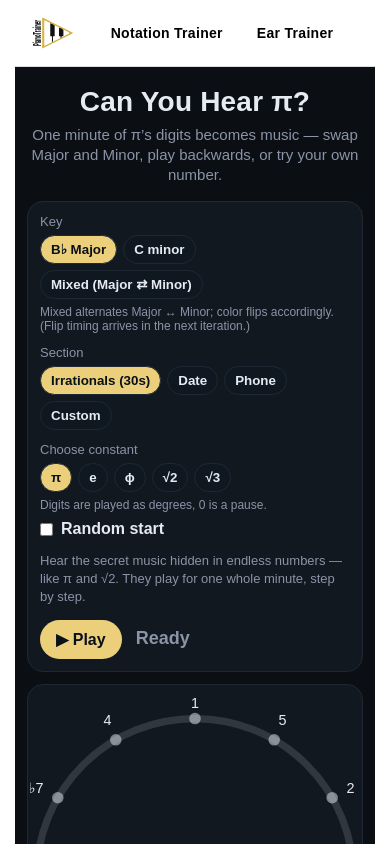
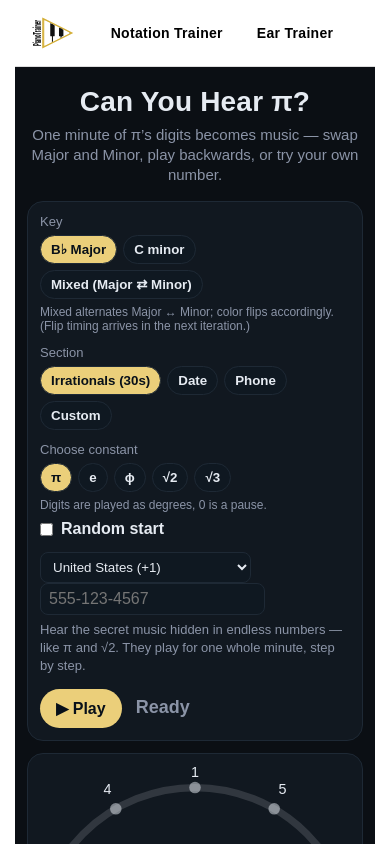
Before and after one commit to andreyeremichev/pianotrainer, a Next.js app: page /learn/numbers-circle in a window 390 px wide. Shown: the top 844 px of the page. Built offline with nearby package versions, Linux system fonts and the light colour scheme; a web font is replaced by a local one.

Commit message:
feat: expand phone section in numbers-circle with full region support and CC handling

```diff
--- a/app/(site)/learn/numbers-circle/page.tsx
+++ b/app/(site)/learn/numbers-circle/page.tsx
@@ -325,7 +325,7 @@ const helperText = useMemo(() => {
   const [irrRandom, setIrrRandom] = useState(false);
   const [dateFmt, setDateFmt] = useState<"DD-MM-YYYY"|"YYYY-MM-DD"|"MM-DD-YYYY">("DD-MM-YYYY");
   const [dateVal, setDateVal] = useState<string>("");
-  const [phoneRegion, setPhoneRegion] = useState<"US"|"UK">("US");
+  const [phoneRegion, setPhoneRegion] = useState<Region>("US");
   const [phoneVal, setPhoneVal] = useState<string>("");
   const [customVal, setCustomVal] = useState<string>("");
 
@@ -548,26 +548,74 @@ function formatDateInput(raw: string, fmt: "DD-MM-YYYY"|"YYYY-MM-DD"|"MM-DD-YYYY
 }
 
 
-// --- Phone formatting helpers ---
-function formatUSPhone(raw: string): string {
-  const d = raw.replace(/\D+/g, "").slice(0, 10); // US 10 digits
-  const a = d.slice(0,3), b = d.slice(3,6), c = d.slice(6,10);
-  if (d.length <= 3) return a;
-  if (d.length <= 6) return `${a}-${b}`;
-  return `${a}-${b}-${c}`;
+// ===== Phone formatting (numbers-circle style, region map) =====
+
+// digits-only → dashed groups
+function formatByGroups(raw: string, total: number, groups: number[]): string {
+  const d = raw.replace(/\D+/g, "").slice(0, total);
+  if (d.length === 0) return "";
+  let out = "", i = 0;
+  for (let gi = 0; gi < groups.length; gi++) {
+    if (i >= d.length) break;
+    const n = groups[gi];
+    const part = d.slice(i, i + n);
+    out += (out ? "-" : "") + part;
+    i += n;
+  }
+  // If still typing, show what we have (natural UX)
+  return out || d;
 }
 
-function formatUKPhone(raw: string): string {
-  // MVP: group as 5-3-3 for common 11-digit mobiles (07xxx-xxx-xxx)
-  const d = raw.replace(/\D+/g, "").slice(0, 11);
-  const a = d.slice(0,5), b = d.slice(5,8), c = d.slice(8,11);
-  if (d.length <= 5) return a;
-  if (d.length <= 8) return `${a}-${b}`;
-  return `${a}-${b}-${c}`;
-}
+type Region =
+  | "US" | "CA"               // North America
+  | "UK" | "IE" | "MT"        // Europe (EN)
+  | "AU" | "NZ" | "FJ" | "PG" // Oceania
+  | "ZA" | "NG" | "GH" | "KE" | "UG" // Africa
+  | "IN" | "SG" | "PK" | "PH"        // Asia
+  | "EU";                     // Generic EU
 
-function formatPhoneInput(raw: string, region: "US"|"UK"): string {
-  return region === "US" ? formatUSPhone(raw) : formatUKPhone(raw);
+// Per-region required digits, local formatter, placeholder, and CC digits (for playback if you include it)
+const REGION_INFO: Record<Region, {
+  required: number;
+  fmt: (raw: string) => string;
+  placeholder: string;
+  cc: string; // country code digits (no '+')
+}> = {
+  // North America
+  US: { required: 10, fmt: r => formatByGroups(r, 10, [3,3,4]), placeholder: "555-123-4567", cc: "1" },
+  CA: { required: 10, fmt: r => formatByGroups(r, 10, [3,3,4]), placeholder: "555-123-4567", cc: "1" },
+
+  // Europe (EN)
+  UK: { required: 11, fmt: r => formatByGroups(r, 11, [5,3,3]), placeholder: "07xxx-xxx-xxx", cc: "44" },
+  IE: { required: 9,  fmt: r => formatByGroups(r, 9,  [2,4,3]), placeholder: "08-xxxx-xxx",   cc: "353" },
+  MT: { required: 8,  fmt: r => formatByGroups(r, 8,  [4,4]),   placeholder: "9999-9999",     cc: "356" },
+
+  // Oceania
+  AU: { required: 9,  fmt: r => formatByGroups(r, 9,  [1,4,4]), placeholder: "4-xxxx-xxxx",   cc: "61" },
+  NZ: { required: 9,  fmt: r => formatByGroups(r, 9,  [2,3,4]), placeholder: "02-xxx-xxxx",   cc: "64" },
+  FJ: { required: 8,  fmt: r => formatByGroups(r, 8,  [4,4]),   placeholder: "9999-9999",     cc: "679" },
+  PG: { required: 7,  fmt: r => formatByGroups(r, 7,  [3,4]),   placeholder: "xxx-xxxx",      cc: "675" },
+
+  // Africa
+  ZA: { required: 9,  fmt: r => formatByGroups(r, 9,  [2,3,4]), placeholder: "xx-xxx-xxxx",   cc: "27" },
+  NG: { required: 10, fmt: r => formatByGroups(r, 10, [2,4,4]), placeholder: "xx-xxxx-xxxx",  cc: "234" },
+  GH: { required: 9,  fmt: r => formatByGroups(r, 9,  [2,3,4]), placeholder: "xx-xxx-xxxx",   cc: "233" },
+  KE: { required: 9,  fmt: r => formatByGroups(r, 9,  [2,3,4]), placeholder: "xx-xxx-xxxx",   cc: "254" },
+  UG: { required: 9,  fmt: r => formatByGroups(r, 9,  [2,3,4]), placeholder: "xx-xxx-xxxx",   cc: "256" },
+
+  // Asia
+  IN: { required: 10, fmt: r => formatByGroups(r, 10, [4,3,3]), placeholder: "9999-999-999",  cc: "91" },
+  SG: { required: 8,  fmt: r => formatByGroups(r, 8,  [4,4]),   placeholder: "9999-9999",     cc: "65" },
+  PK: { required: 10, fmt: r => formatByGroups(r, 10, [3,4,3]), placeholder: "xxx-xxxx-xxx",  cc: "92" },
+  PH: { required: 10, fmt: r => formatByGroups(r, 10, [2,4,4]), placeholder: "xx-xxxx-xxxx",  cc: "63" },
+
+  // Generic EU (10 local digits; simple dash groups)
+  EU: { required: 10, fmt: r => formatByGroups(r, 10, [3,3,4]), placeholder: "xxx-xxx-xxxx",  cc: "" },
+};
+
+// unified formatter
+function formatPhoneInput(raw: string, region: Region): string {
+  return REGION_INFO[region].fmt(raw);
 }
 
   /* ---------- Init from URL ---------- */
@@ -603,7 +651,7 @@ function formatPhoneInput(raw: string, region: "US"|"UK"): string {
   if (sec === "phone") {
   const r = searchParams.get("region");
   const p = searchParams.get("phone");
-    if (r === "US" || r === "UK") setPhoneRegion(r);
+  if (r && (r in REGION_INFO)) setPhoneRegion(r as Region);
   if (p) setPhoneVal(p);
 }
 
@@ -748,8 +796,11 @@ setTitleIdx((i) => (i + 1) % TITLE_OPTIONS.length);
     dpcSeq = sanitizeDigitsWithPauses(dateVal); // already dashed in input
   } else if (section === "phone") {
   // include country code first (digits only), then the user's formatted number (digits and dashes)
-    const code = (phoneRegion === "US") ? "1" : "44";
-    dpcSeq = [...code.split(""), ...sanitizeDigitsWithPauses(phoneVal)];
+  const code = REGION_INFO[phoneRegion].cc; // "" for generic EU
+  dpcSeq = [
+    ...code.split(""),                             // CC digits (if any)
+    ...sanitizeDigitsWithPauses(phoneVal)          // local number digits + dashes (pauses)
+  ];
   } else if (section === "custom") {
     dpcSeq = sanitizeDigitsWithPauses(customVal).slice(0, 20);
   }
@@ -1059,21 +1110,70 @@ if (i % dpcLen === 0) {
             </div>
           )}
 
-          {section==="phone" && (
-            <div style={{ marginBottom: 12 }}>
-              <div style={{ display:"flex", gap:6, flexWrap:"wrap", alignItems:"center" }}>
-                <select value={phoneRegion} onChange={e=>setPhoneRegion(e.target.value as any)}
-                  style={{ background:"#0F1821", color:theme.text, border:`1px solid ${theme.border}`, borderRadius:8, padding:"6px 8px" }}>
-                  <option value="US">USA (+1)</option>
-                  <option value="UK">UK (+44)</option>
+          <select
+  value={phoneRegion}
+  onChange={(e)=> {
+    const region = e.target.value as Region;
+    setPhoneRegion(region);
+    setPhoneVal(formatPhoneInput(phoneVal, region)); // reformat existing input for new region
+  }}
+  style={{ background:"#0F1821", color:theme.text, border:`1px solid ${theme.border}`, borderRadius:8, padding:"6px 8px" }}
+>
+  {/* North America */}
+  <optgroup label="North America">
+    <option value="US">United States (+1)</option>
+    <option value="CA">Canada (+1)</option>
+  </optgroup>
+
+  {/* Europe (EN) */}
+  <optgroup label="Europe (EN)">
+    <option value="UK">United Kingdom (+44)</option>
+    <option value="IE">Ireland (+353)</option>
+    <option value="MT">Malta (+356)</option>
+  </optgroup>
+
+  {/* Oceania */}
+  <optgroup label="Oceania">
+    <option value="AU">Australia (+61)</option>
+    <option value="NZ">New Zealand (+64)</option>
+    <option value="FJ">Fiji (+679)</option>
+    <option value="PG">Papua New Guinea (+675)</option>
+  </optgroup>
+
+  {/* Africa */}
+  <optgroup label="Africa">
+    <option value="ZA">South Africa (+27)</option>
+    <option value="NG">Nigeria (+234)</option>
+    <option value="GH">Ghana (+233)</option>
+    <option value="KE">Kenya (+254)</option>
+    <option value="UG">Uganda (+256)</option>
+  </optgroup>
+
+  {/* Asia */}
+  <optgroup label="Asia">
+    <option value="IN">India (+91)</option>
+    <option value="SG">Singapore (+65)</option>
+    <option value="PK">Pakistan (+92)</option>
+    <option value="PH">Philippines (+63)</option>
+  </optgroup>
+
+  {/* Europe (Other EU) */}
+  <optgroup label="Europe (Other EU)">
+    <option value="EU">Europe (Other EU)</option>
+  </optgroup>
 </select>
-                <input value={phoneVal} onChange={e => setPhoneVal(formatPhoneInput(e.target.value, phoneRegion))}
-                  placeholder={phoneRegion==="US"?"(555)-123-4567":"+44-7700-900123"}
-                  style={{ flex:1, minWidth:0, background:"#0F1821", color:theme.text, border:`1px solid ${theme.border}`, borderRadius:8, padding:"6px 8px", fontSize: 16 }} />
-              </div>
-              <div style={{ color: theme.muted, fontSize: 12, marginTop: 6 }}>Digits are played as degrees; separators “-” are pauses.</div>
-            </div>
-          )}
+
+<input
+  value={phoneVal}
+  onChange={e => setPhoneVal(formatPhoneInput(e.target.value, phoneRegion))}
+  placeholder={REGION_INFO[phoneRegion].placeholder}
+  style={{
+    flex:1, minWidth:0,
+    background:"#0F1821", color:theme.text,
+    border:`1px solid ${theme.border}`, borderRadius:8,
+    padding:"6px 8px", fontSize:16
+  }}
+/>
 
           {section==="custom" && (
   <div style={{ marginBottom: 12 }}>
```
Lines whose indentation alone changed are shown as unchanged.
